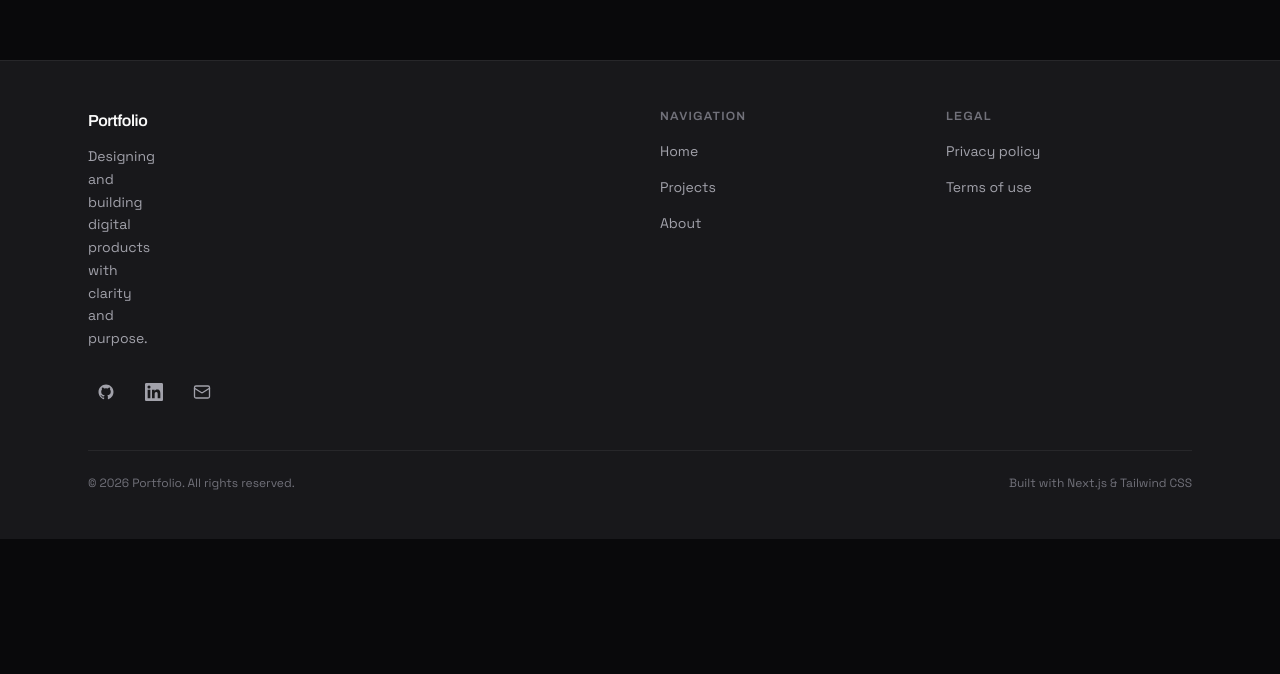
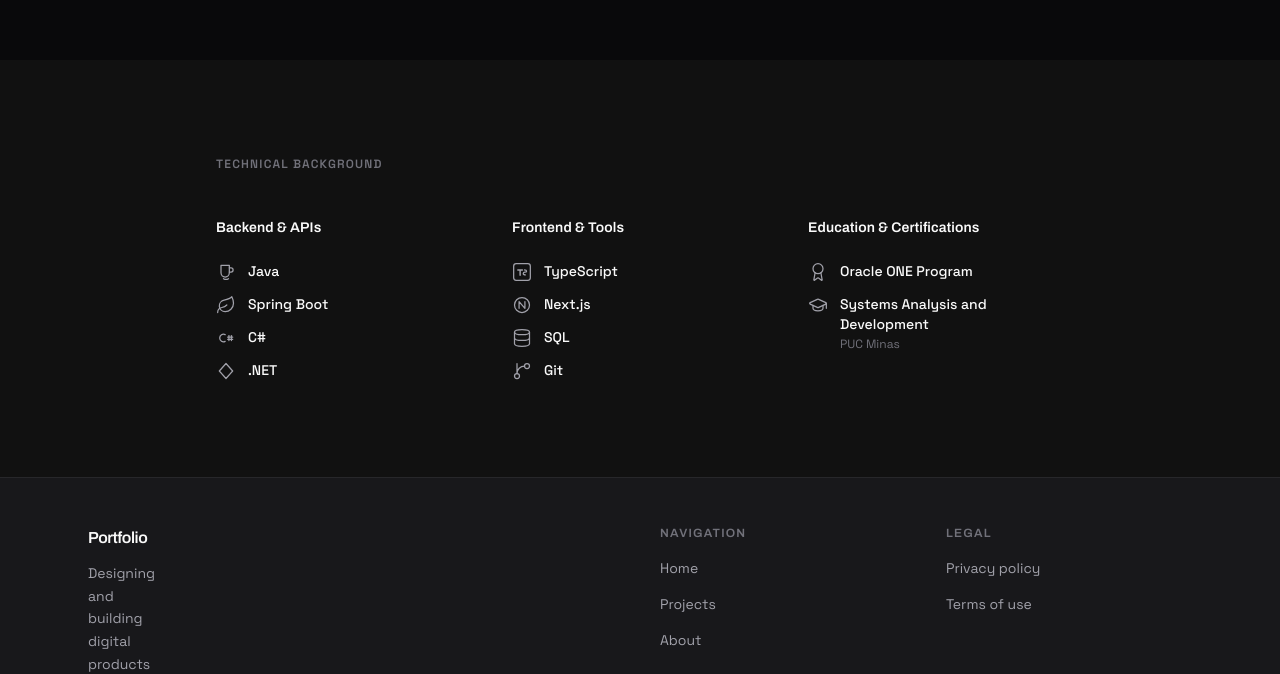
Before and after one commit to JOVI-CR/Portfolio, a Next.js app in the folder app/: page / in a window 1280 px wide. Shown: the part 644-1318 px from the top of the page. Before the commit the page ends 1183 px from the top, so only its background shows below. Built offline with nearby package versions, Linux system fonts and the light colour scheme.

Commit message:
feat: add tech stack section with monochromatic icons

```diff
--- a/app/src/app/page.tsx
+++ b/app/src/app/page.tsx
@@ -1,5 +1,11 @@
 import { HeroSection } from "@/components/sections/HeroSection";
+import { TechStack } from "@/components/sections/TechStack";
 
 export default function Home() {
-  return <HeroSection />;
+  return (
+    <>
+      <HeroSection />
+      <TechStack />
+    </>
+  );
 }
--- /dev/null
+++ b/app/src/components/sections/TechStack.tsx
@@ -0,0 +1,298 @@
+import { Database, GitBranch, Award, GraduationCap, Layers } from "lucide-react";
+import type { ReactNode } from "react";
+
+// ─── Brand icons (monochromatic, currentColor, 20×20) ────────────────────────
+
+function JavaIcon() {
+  return (
+    <svg
+      viewBox="0 0 24 24"
+      fill="none"
+      stroke="currentColor"
+      strokeWidth="1.5"
+      strokeLinecap="round"
+      strokeLinejoin="round"
+      width={20}
+      height={20}
+      aria-hidden="true"
+    >
+      {/* Mug body */}
+      <path d="M6 4h10v9a5 5 0 0 1-10 0V4z" />
+      {/* Handle */}
+      <path d="M16 7h2a2.5 2.5 0 0 1 0 5h-2" />
+      {/* Saucer hint */}
+      <path d="M9 20c1 .6 2 .9 3 .9s2-.3 3-.9" />
+    </svg>
+  );
+}
+
+function SpringBootIcon() {
+  return (
+    <svg
+      viewBox="0 0 24 24"
+      fill="none"
+      stroke="currentColor"
+      strokeWidth="1.5"
+      strokeLinecap="round"
+      strokeLinejoin="round"
+      width={20}
+      height={20}
+      aria-hidden="true"
+    >
+      <path d="M11 20A7 7 0 0 1 9.8 6.1C15.5 5 17 4.48 19 2c1 2 2 4.18 2 8 0 5.5-4.78 10-10 10z" />
+      <path d="M2 21c0-3 1.85-5.36 5.08-6C9.5 14.52 12 13 13 12" />
+    </svg>
+  );
+}
+
+function CSharpIcon() {
+  return (
+    <svg
+      viewBox="0 0 24 24"
+      fill="none"
+      stroke="currentColor"
+      strokeWidth="1.5"
+      strokeLinecap="round"
+      strokeLinejoin="round"
+      width={20}
+      height={20}
+      aria-hidden="true"
+    >
+      {/* C arc */}
+      <path d="M11 8a4.5 4.5 0 1 0 0 8" />
+      {/* # — two vertical bars */}
+      <line x1="15.5" y1="9" x2="15.5" y2="15" />
+      <line x1="18.5" y1="9" x2="18.5" y2="15" />
+      {/* # — two horizontal bars */}
+      <line x1="14" y1="11" x2="20" y2="11" />
+      <line x1="14" y1="13.5" x2="20" y2="13.5" />
+    </svg>
+  );
+}
+
+function DotNetIcon() {
+  return (
+    <svg
+      viewBox="0 0 24 24"
+      fill="none"
+      stroke="currentColor"
+      strokeWidth="1.5"
+      strokeLinecap="round"
+      strokeLinejoin="round"
+      width={20}
+      height={20}
+      aria-hidden="true"
+    >
+      {/* Diamond — matches the official .NET logo shape */}
+      <path d="M12 3 20 12 12 21 4 12Z" />
+    </svg>
+  );
+}
+
+function TypeScriptIcon() {
+  return (
+    <svg
+      viewBox="0 0 24 24"
+      fill="none"
+      width={20}
+      height={20}
+      aria-hidden="true"
+    >
+      {/* Outer box */}
+      <rect x="2" y="2" width="20" height="20" rx="3" stroke="currentColor" strokeWidth="1.5" />
+      {/* T — crossbar + stem */}
+      <path
+        d="M7 9.5h5.5M9.75 9.5V16"
+        stroke="currentColor"
+        strokeWidth="1.75"
+        strokeLinecap="round"
+      />
+      {/* S — three-point bezier approximation */}
+      <path
+        d="M15 9.5c2 0 2.5 1 2.5 1.5s-1 1.25-2 1.25-2 .75-2 1.5 1 1.75 2.5 1.75"
+        stroke="currentColor"
+        strokeWidth="1.5"
+        strokeLinecap="round"
+      />
+    </svg>
+  );
+}
+
+function NextJsIcon() {
+  return (
+    <svg
+      viewBox="0 0 24 24"
+      fill="none"
+      stroke="currentColor"
+      strokeWidth="1.5"
+      strokeLinecap="round"
+      strokeLinejoin="round"
+      width={20}
+      height={20}
+      aria-hidden="true"
+    >
+      <circle cx="12" cy="12" r="9" />
+      {/* N letterform inside circle */}
+      <path d="M8.5 16V8l7 8V8" />
+    </svg>
+  );
+}
+
+// ─── Data ─────────────────────────────────────────────────────────────────────
+
+interface TechItem {
+  name: string;
+  sub?: string;
+  icon: ReactNode;
+}
+
+interface TechCategory {
+  title: string;
+  items: TechItem[];
+}
+
+const CATEGORIES: TechCategory[] = [
+  {
+    title: "Backend & APIs",
+    items: [
+      { name: "Java", icon: <JavaIcon /> },
+      { name: "Spring Boot", icon: <SpringBootIcon /> },
+      { name: "C#", icon: <CSharpIcon /> },
+      { name: ".NET", icon: <DotNetIcon /> },
+    ],
+  },
+  {
+    title: "Frontend & Tools",
+    items: [
+      { name: "TypeScript", icon: <TypeScriptIcon /> },
+      { name: "Next.js", icon: <NextJsIcon /> },
+      {
+        name: "SQL",
+        icon: (
+          <Database
+            size={20}
+            strokeWidth={1.5}
+            aria-hidden="true"
+          />
+        ),
+      },
+      {
+        name: "Git",
+        icon: (
+          <GitBranch
+            size={20}
+            strokeWidth={1.5}
+            aria-hidden="true"
+          />
+        ),
+      },
+    ],
+  },
+  {
+    title: "Education & Certifications",
+    items: [
+      {
+        name: "Oracle ONE Program",
+        icon: (
+          <Award
+            size={20}
+            strokeWidth={1.5}
+            aria-hidden="true"
+          />
+        ),
+      },
+      {
+        name: "Systems Analysis and Development",
+        sub: "PUC Minas",
+        icon: (
+          <GraduationCap
+            size={20}
+            strokeWidth={1.5}
+            aria-hidden="true"
+          />
+        ),
+      },
+    ],
+  },
+];
+
+// ─── Component ────────────────────────────────────────────────────────────────
+
+export function TechStack() {
+  return (
+    <section
+      aria-labelledby="techstack-heading"
+      className="w-full bg-[#f0f0f0] py-24 dark:bg-[#111111]"
+    >
+      <div className="mx-auto w-full max-w-4xl px-4 sm:px-6">
+        {/* Section label */}
+        <p
+          className="mb-12 text-xs font-semibold uppercase tracking-widest"
+          style={{ color: "var(--color-text-muted)" }}
+        >
+          <span id="techstack-heading" className="sr-only">
+            Technical Background
+          </span>
+          Technical Background
+        </p>
+
+        {/* Category grid */}
+        <div className="grid grid-cols-1 gap-10 sm:grid-cols-2 lg:grid-cols-3">
+          {CATEGORIES.map((category) => (
+            <div key={category.title}>
+              {/* Category heading */}
+              <h3
+                className="mb-6 text-sm font-semibold"
+                style={{
+                  fontFamily: "var(--font-heading), system-ui, sans-serif",
+                  color: "var(--color-text)",
+                  letterSpacing: "0.01em",
+                }}
+              >
+                {category.title}
+              </h3>
+
+              {/* Tech list */}
+              <ul role="list" className="space-y-3">
+                {category.items.map((item) => (
+                  <li key={item.name} className="flex items-start gap-3">
+                    {/* Icon wrapper — fixes vertical alignment at w-5 h-5 */}
+                    <span
+                      className="mt-px flex h-5 w-5 shrink-0 items-center justify-center"
+                      style={{ color: "var(--color-text-secondary)" }}
+                    >
+                      {item.icon}
+                    </span>
+
+                    <span className="flex flex-col">
+                      <span
+                        className="text-sm font-medium leading-5"
+                        style={{
+                          fontFamily: "var(--font-body), system-ui, sans-serif",
+                          color: "var(--color-text)",
+                        }}
+                      >
+                        {item.name}
+                      </span>
+                      {item.sub && (
+                        <span
+                          className="mt-0.5 text-xs leading-4"
+                          style={{
+                            fontFamily: "var(--font-body), system-ui, sans-serif",
+                            color: "var(--color-text-muted)",
+                          }}
+                        >
+                          {item.sub}
+                        </span>
+                      )}
+                    </span>
+                  </li>
+                ))}
+              </ul>
+            </div>
+          ))}
+        </div>
+      </div>
+    </section>
+  );
+}
```
